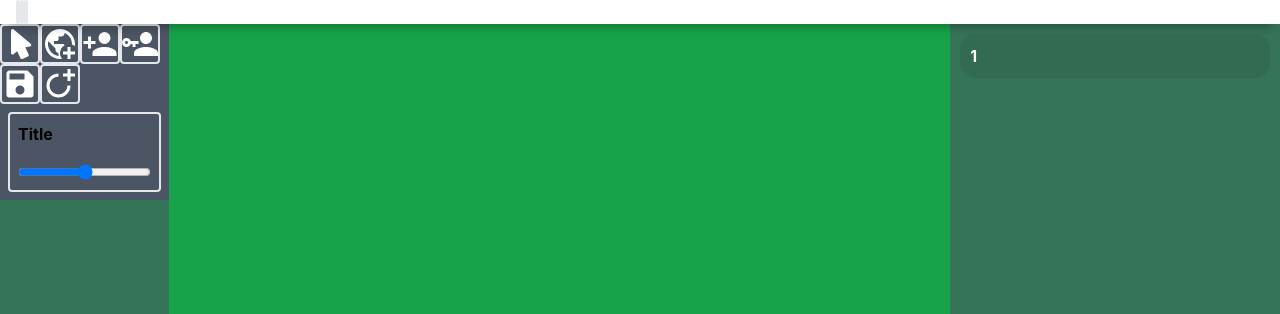
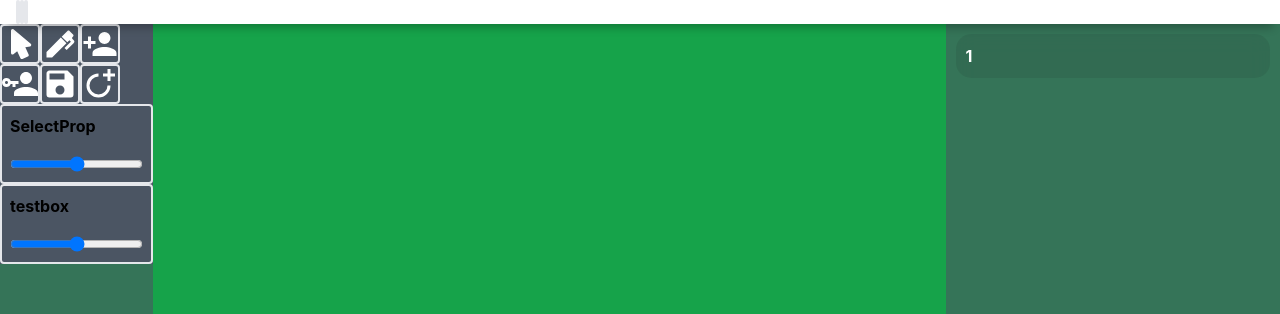
Before and after one commit to Lendi24/MeshMap, a React (Create React App) app: page /editor in a window 1280 px wide. Shown: the top 314 px of the page. Built offline with nearby package versions, Linux system fonts and the light colour scheme.

Commit message:
name link works!!

```diff
--- a/src/components/SideBar/ConfigSelect.tsx
+++ b/src/components/SideBar/ConfigSelect.tsx
@@ -13,6 +13,7 @@ export default ConfigSelect;
 
 
 
+import React from 'react';
 import ConfigSelector from './ConfigSelect/Selector';
 
 interface ConfigSelectState {
@@ -20,6 +21,21 @@ interface ConfigSelectState {
 }
 
 function ConfigSelect(props:ConfigSelectState) {
+    let selectors = [];
+
+    for (const key in props.selectors) {
+        selectors.push
+        (
+            <ConfigSelector
+                id      =  {"index"+"selector"}
+                key     =  {key}
+                title   =  {key}
+            />
+        )
+        console.log(props.selectors[key])
+    }
+
+
     /*
     let selectors = props.selectors.map((item:any, index:number) =>
         (
@@ -31,6 +47,7 @@ function ConfigSelect(props:ConfigSelectState) {
         )
     )*/
 
+    /*
     let selectors =
     (
         <ConfigSelector
@@ -38,14 +55,38 @@ function ConfigSelect(props:ConfigSelectState) {
             key     =  {65}
             index   =  {5}
         />
+    )*/
+
+    /*
+    let selectors = (
+        <React.Fragment>
+
+        </React.Fragment>
     )
+
+    selectors.*/
+
+/*
+    for (const key in props.selectors) {
+        selectors +=
+        (
+            <ConfigSelector
+                id      =  {"index"+"selector"}
+                key     =  {65}
+                index   =  {5}
+            />
+        )
+        console.log(props.selectors[key])
+    }*/
+
 
 
 
     return (
         <div
             className="flex flex-row flex-wrap bg-gray-600 z-20">
-            {selectors}
+            {/*selectors*/}
+            {React.createElement("div", { className: "contexCon" },selectors)}
         </div>
     );
 }
--- a/src/components/SideBar/ConfigSelect/Selector.tsx
+++ b/src/components/SideBar/ConfigSelect/Selector.tsx
@@ -1,6 +1,6 @@
 interface SliderSelectorState {
-    id      :   string
-    index   :   number
+    id      :   string,
+    title   :   string,
 }
 
 
@@ -9,13 +9,12 @@ function ConfigSelector(props:SliderSelectorState) {
     return (
         <div className="
             border-2
-            m-2
             rounded
             flex
             flex-col
             flex-grow" >
             <b className="m-2">
-                Title
+                {props.title}
             </b>
             <input
                 //onClick={(e)=>{ props.onClick(e); }}
--- a/src/data/tools.ts
+++ b/src/data/tools.ts
@@ -4,12 +4,12 @@ import '@mdi/js';
 let pageTools = [
     {
         data : {
-            title:  "freeCreatePage",
+            title:  "Select",
             icon:   icons.mdiCursorDefault,
         },
 
         conf : {
-            testslid : {
+            SelectProp : {
                 icon:   icons.mdiCursorDefault,
                 type : "slider",
                 value : 10,
@@ -27,8 +27,8 @@ let pageTools = [
 
     {
         data : {
-            title:  "worldCreationPage",
-            icon:   icons.mdiEarthPlus  ,
+            title:  "Draw",
+            icon:   icons.mdiPen  ,
         },
 
         conf : {
```
